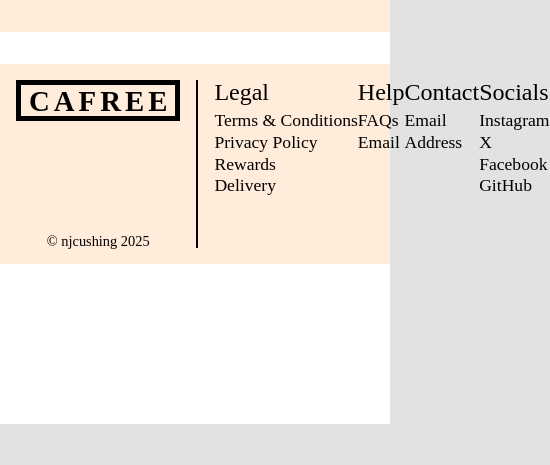
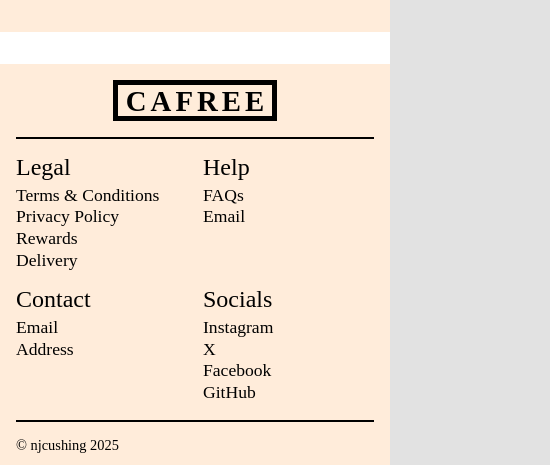
Before and after one commit to njcushing/online-shop, a React (Vite) app in the folder packages/frontend/: page /c/gifts-subscriptions in a window 390 px wide. Shown: the part 420-885 px from the top of the page, 550 px wide, since content can reach past the window. Before the commit the page ends 844 px from the top, so only its background shows below. Built offline with nearby package versions, Linux system fonts and the light colour scheme; a web font is replaced by a local one.

Commit message:
Create responsive layout for Footer component

```diff
--- a/packages/frontend/src/features/Footer/index.module.css
+++ b/packages/frontend/src/features/Footer/index.module.css
@@ -2,7 +2,6 @@
     background-color: rgb(255, 236, 218);
 
     width: 100%;
-    height: 200px;
 }
 
 .footer-width-controller {
@@ -17,12 +16,20 @@
     max-width: 1280px;
     padding: 16px;
     margin: auto;
+
+    @media (max-width: $mantine-breakpoint-sm) {
+        flex-direction: column;
+    }
 }
 
 .column-1 {
     display: flex;
     flex-direction: column;
     justify-content: space-between;
+
+    @media (max-width: $mantine-breakpoint-sm) {
+        align-items: center;
+    }
 }
 
 .copyright-message {
@@ -32,19 +39,31 @@
     text-align: center;
 
     width: 100%;
+
+    @media (max-width: $mantine-breakpoint-sm) {
+        text-align: start;
+    }
 }
 
 .sections-container {
     display: grid;
     grid-template-columns: repeat(4, 1fr);
+    gap: 16px;
 
     width: 100%;
+
+    @media (max-width: $mantine-breakpoint-lg) {
+        grid-template-columns: repeat(2, 1fr);
+        grid-template-rows: repeat(2, auto);
+    }
 }
 
 .section {
     display: flex;
     flex-direction: column;
     gap: 2px;
+
+    width: 100%;
 }
 
 .section-heading {
--- a/packages/frontend/src/features/Footer/index.tsx
+++ b/packages/frontend/src/features/Footer/index.tsx
@@ -1,5 +1,5 @@
 import { Link } from "react-router-dom";
-import { Divider } from "@mantine/core";
+import { Box, Divider } from "@mantine/core";
 import { Logo } from "../Logo";
 import styles from "./index.module.css";
 
@@ -9,9 +9,14 @@ export function Footer() {
             <div className={styles["footer-width-controller"]}>
                 <div className={styles["column-1"]}>
                     <Logo size="l" />
-                    <p className={styles["copyright-message"]}>© njcushing 2025</p>
+                    <Box visibleFrom="sm">
+                        <p className={styles["copyright-message"]}>© njcushing 2025</p>
+                    </Box>
                 </div>
-                <Divider size="sm" orientation="vertical" color="black" />
+
+                <Divider size="sm" orientation="vertical" color="black" visibleFrom="sm" />
+                <Divider size="sm" orientation="horizontal" color="black" hiddenFrom="sm" />
+
                 <div className={styles["sections-container"]}>
                     <div className={styles["section"]}>
                         <h3 className={styles["section-heading"]}>Legal</h3>
@@ -28,6 +33,7 @@ export function Footer() {
                             Delivery
                         </Link>
                     </div>
+
                     <div className={styles["section"]}>
                         <h3 className={styles["section-heading"]}>Help</h3>
                         <Link to="/" className={styles["link"]}>
@@ -37,6 +43,7 @@ export function Footer() {
                             Email
                         </Link>
                     </div>
+
                     <div className={styles["section"]}>
                         <h3 className={styles["section-heading"]}>Contact</h3>
                         <Link to="/" className={styles["link"]}>
@@ -46,6 +53,7 @@ export function Footer() {
                             Address
                         </Link>
                     </div>
+
                     <div className={styles["section"]}>
                         <h3 className={styles["section-heading"]}>Socials</h3>
                         <Link to="/" className={styles["link"]}>
@@ -62,6 +70,12 @@ export function Footer() {
                         </Link>
                     </div>
                 </div>
+
+                <Divider size="sm" orientation="horizontal" color="black" hiddenFrom="sm" />
+
+                <Box hiddenFrom="sm">
+                    <p className={styles["copyright-message"]}>© njcushing 2025</p>
+                </Box>
             </div>
         </footer>
     );
```
